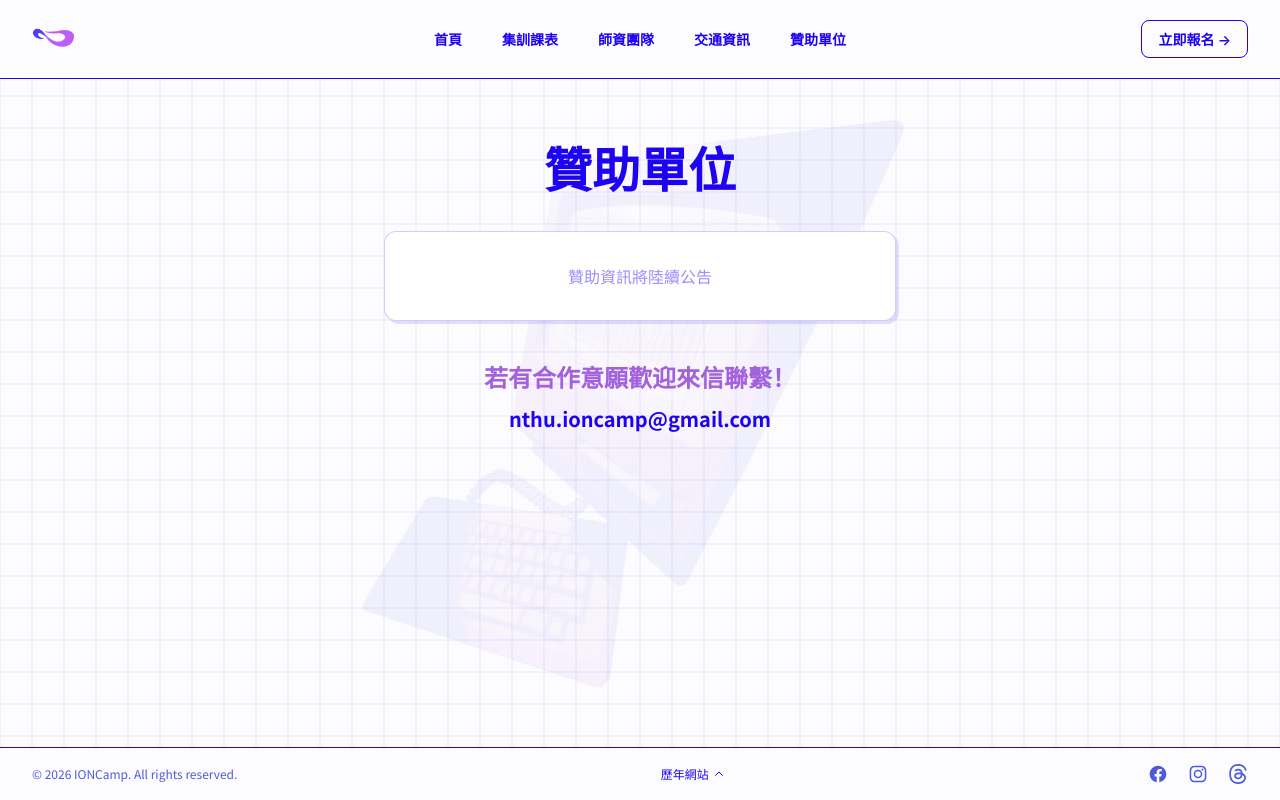
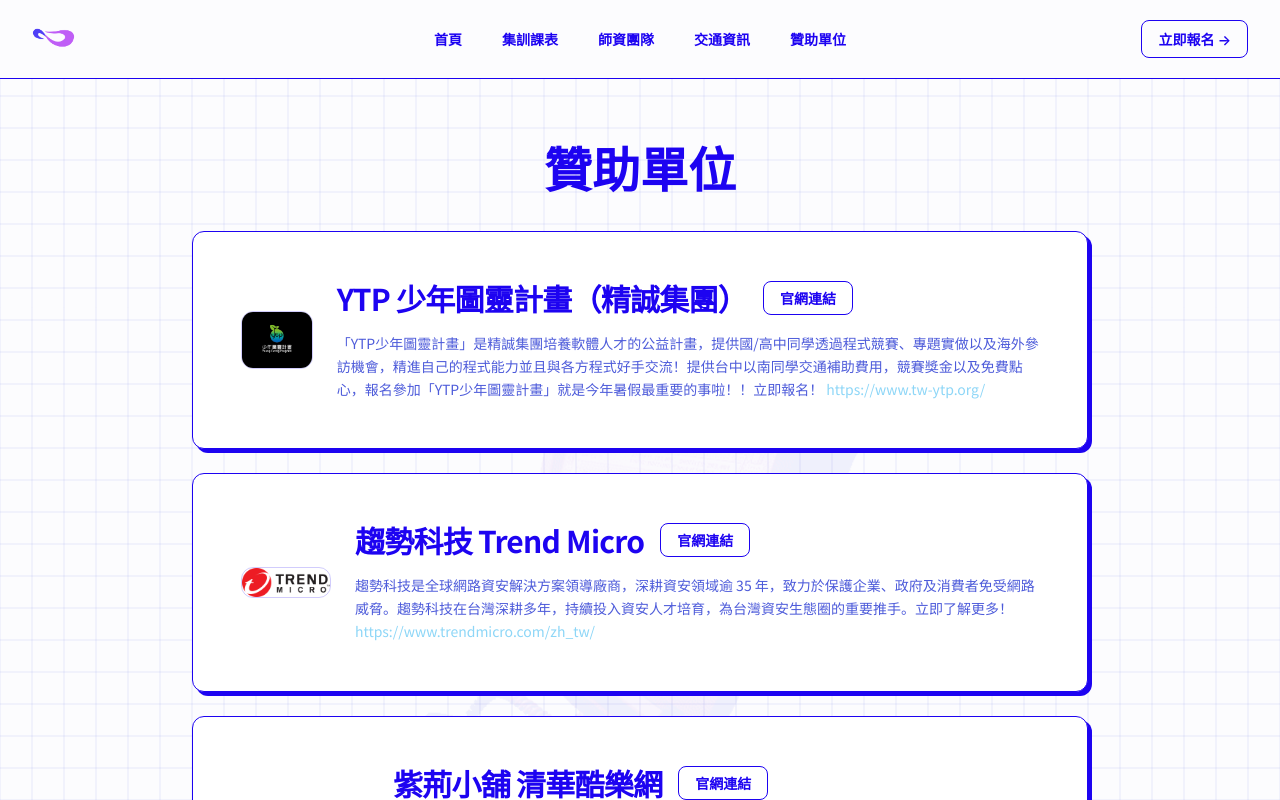
Before and after one commit to ioncamp-internal/web-ionc, a Next.js app: page /2026/sponsers in a window 1280 px wide. Shown: the top 800 px of the page. Built offline with nearby package versions, Linux system fonts and the light colour scheme.

Commit message:
feat: add sponsor logos and details for YTP, Trend Micro, and NTHU Souvenirs

```diff
--- a/src/pages/2026/sponsers/index.js
+++ b/src/pages/2026/sponsers/index.js
@@ -3,9 +3,33 @@ import Footer from '@/components/2026/Footer'
 import Background from "@/components/2026/Background";
 import Image from 'next/image'
 import Link from "next/link";
+import YTPLogo from "@/images/2026/YTP.jpg"
+import TrendMicroLogo from "@/images/2026/TrendMicroLogo.png"
+import NTHU_Souvenirs from "@/images/2026/NTHU_Souvenirs.jpg"
 
 const people = [
     // Sponsors will be added here when confirmed
+    {
+        name: 'YTP 少年圖靈計畫（精誠集團）',
+        role: 'Senior Designer',
+        imageUrl: YTPLogo,
+        link: 'https://www.tw-ytp.org/',
+        bio: '「YTP少年圖靈計畫」是精誠集團培養軟體人才的公益計畫，提供國/高中同學透過程式競賽、專題實做以及海外參訪機會，精進自己的程式能力並且與各方程式好手交流！提供台中以南同學交通補助費用，競賽獎金以及免費點心，報名參加「YTP少年圖靈計畫」就是今年暑假最重要的事啦！！立即報名！ <a href="https://www.tw-ytp.org/" class="text-[#8DD6F7] hover:underline" target="_blank" rel="noopener noreferrer">https://www.tw-ytp.org/</a>',
+    },
+    {
+        name: '趨勢科技 Trend Micro',
+        role: 'Sponsor',
+        imageUrl: TrendMicroLogo,
+        link: 'https://www.trendmicro.com/zh_tw/',
+        bio: '趨勢科技是全球網路資安解決方案領導廠商，深耕資安領域逾 35 年，致力於保護企業、政府及消費者免受網路威脅。趨勢科技在台灣深耕多年，持續投入資安人才培育，為台灣資安生態圈的重要推手。立即了解更多！ <a href="https://www.trendmicro.com/zh_tw/" class="text-[#8DD6F7] hover:underline" target="_blank" rel="noopener noreferrer">https://www.trendmicro.com/zh_tw/</a>',
+    },
+    {
+        name: '紫荊小舖 清華酷樂網',
+        role: 'Sponsor',
+        imageUrl: NTHU_Souvenirs,
+        link: 'https://nthugift.colaz.com.tw/',
+        bio: '紫荊小舖為國立清華大學校園紀念品專賣店，清華酷樂網則為官方授權線上購物平台，提供棒球外套、清華吉祥物熊貓系列商品、文具用品、馬克杯及各式校園紀念商品。</br>致力於推廣清華品牌與校園文化，提供師生、校友及訪客最完整的清華授權商品，讓每一件商品都成為珍藏校園的回憶。</br>無論是在紫荊小舖實體門市尋找心儀商品，或於清華酷樂網線上選購，都能將屬於清華的青春回憶與校園精神帶回生活之中。<a href="https://nthugift.colaz.com.tw/" class="text-[#8DD6F7] hover:underline" target="_blank" rel="noopener noreferrer">https://nthugift.colaz.com.tw/</a>',
+    },
 ]
 
 export default function Sponsers() {
@@ -20,13 +44,13 @@ export default function Sponsers() {
                 </div>
 
                 {people.length > 0 ? (
+                    <div className="w-full max-w-4xl flex flex-col gap-6 mb-10">
+                        {people.map((person) => (
                             <div
-                        className="w-full max-w-4xl rounded-xl p-8 md:p-12 mb-10"
+                                key={person.name}
+                                className="rounded-xl p-8 md:p-12 flex flex-col items-center lg:items-start gap-6 lg:flex-row"
                                 style={{ background: '#fff', border: '1.5px solid #1D03F1', boxShadow: '4px 4px 0 #1D03F1' }}
                             >
-                        <ul role="list" className="flex flex-col gap-12">
-                            {people.map((person) => (
-                                <li key={person.name} className="flex flex-col items-center lg:items-start gap-6 lg:flex-row">
                                 <div className="flex items-center justify-center lg:self-center">
                                     <Image
                                         className="w-40 sm:w-52 flex-none rounded-xl object-contain"
@@ -54,9 +78,8 @@ export default function Sponsers() {
                                     <div className="text-sm leading-relaxed" style={{ color: '#4D5BDA' }}
                                         dangerouslySetInnerHTML={{ __html: person.bio }} />
                                 </div>
-                                </li>
+                            </div>
                         ))}
-                        </ul>
                     </div>
                 ) : (
                     <div
```
Also changed, not shown: src/images/2026/NTHU_Souvenirs.jpg (added), src/images/2026/TrendMicroLogo.png (added). Lines whose indentation alone changed are shown as unchanged.
